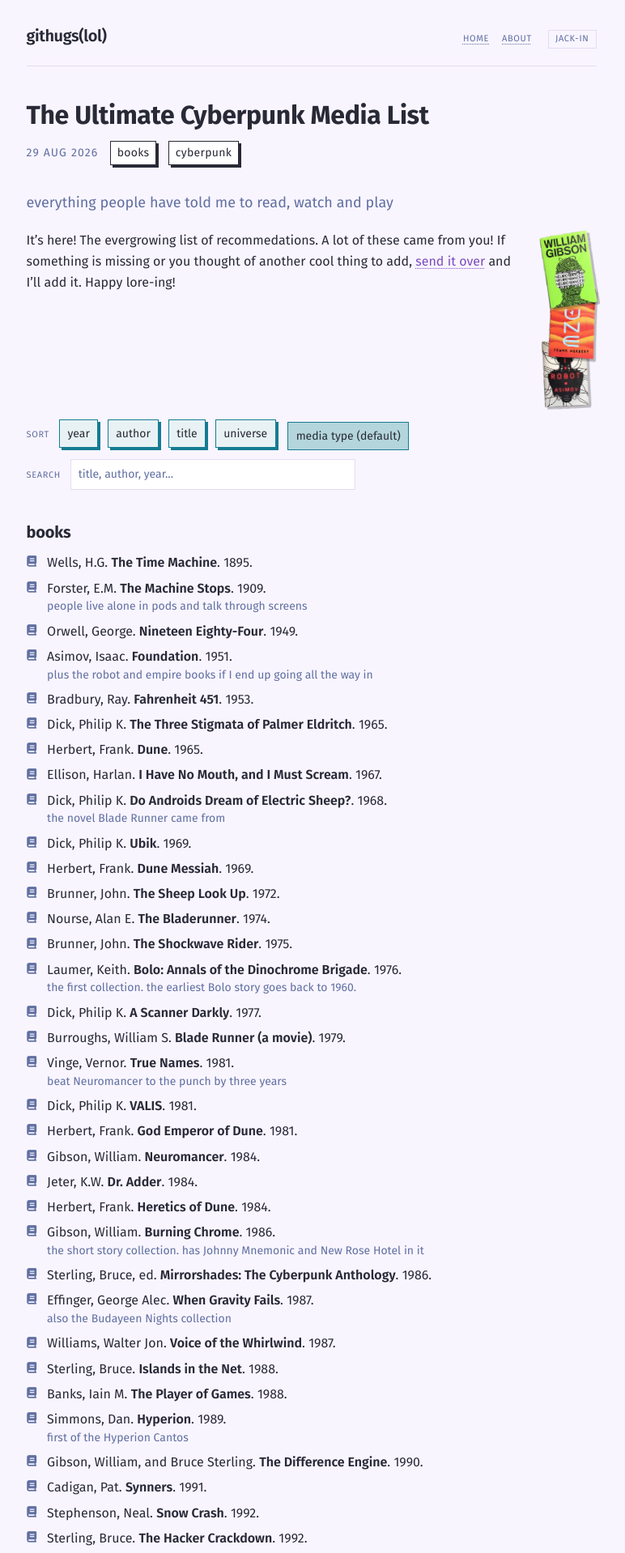
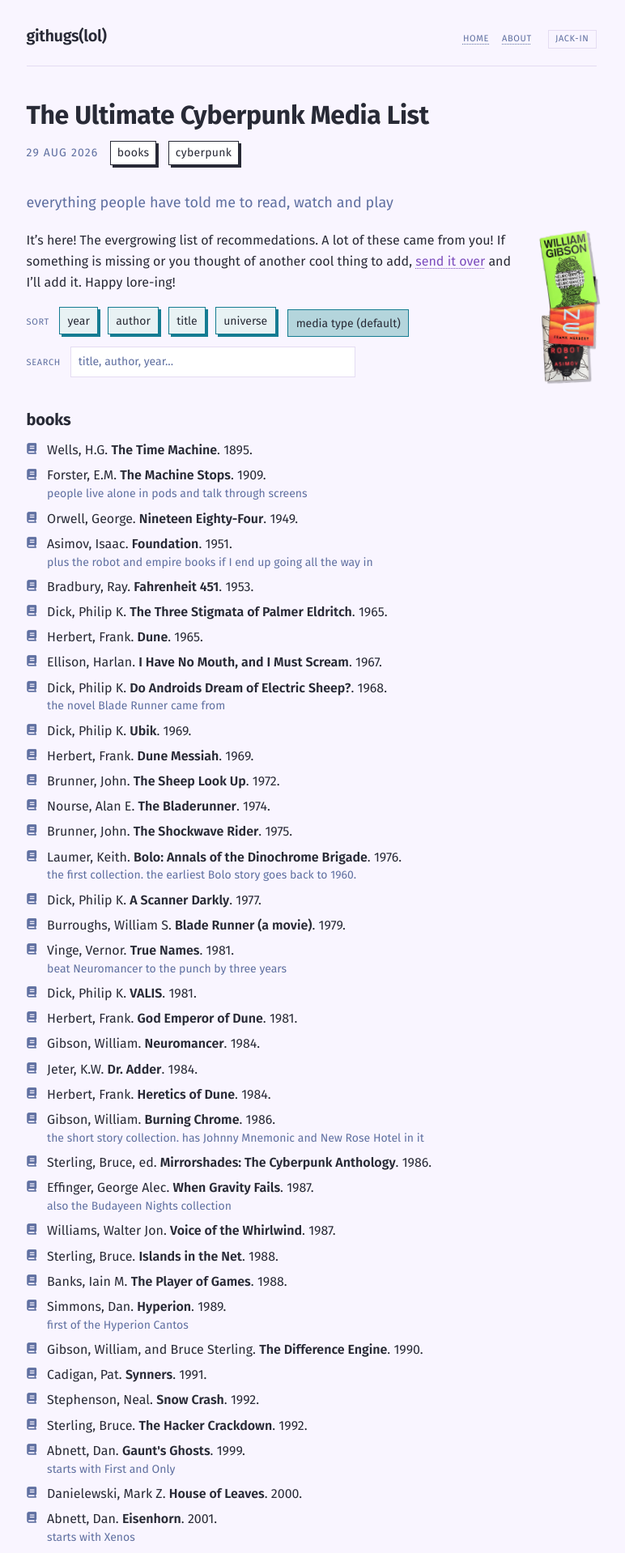
Before and after one commit to kirenia/kirenia.github.io, a Jekyll site: the page built from _posts/2026-08-29-the-ultimate-cyberpunk-media-list.markdown, in a window 1280 px wide. Shown: the top 1918 px of the page at 81% size, without its empty margins (248-1020 px from the left). Built offline with Jekyll 4.4.1, drawn with Linux system fonts in a browser that asks for light colours.

Commit message:
desktop styles

```diff
--- a/assets/css/style.css
+++ b/assets/css/style.css
@@ -607,9 +607,6 @@ th, td { border-bottom: 1px solid var(--line); padding: 0.5rem 0.6rem; text-alig
   font-family: var(--body-font);
 }
 
-/* never let the controls wrap around a floated sticker */
-.sorter { clear: right; }
-
 .sorter + .sorter { margin-bottom: 2.5rem; }
 
 .sorter__label {
@@ -698,6 +695,8 @@ th, td { border-bottom: 1px solid var(--line); padding: 0.5rem 0.6rem; text-alig
     flex-direction: column;
     align-items: stretch;
     gap: 0.5rem;
+    /* no room to sit beside the pile at this width */
+    clear: right;
   }
 
   /* the column flips the main axis, so the row's flex-basis would set
@@ -705,17 +704,21 @@ th, td { border-bottom: 1px solid var(--line); padding: 0.5rem 0.6rem; text-alig
   .sorter__search {
     flex: none;
     width: 100%;
-    max-width: none;
   }
 
+  /* two columns, but capped so they don't stretch into slabs on a big
+     phone or an unfolded foldable */
   .sorter__buttons {
     display: grid;
     grid-template-columns: 1fr 1fr;
     gap: 0.7rem;
+    max-width: 28rem;
   }
 
   /* five buttons, so the last one takes the empty half to itself */
   .sorter__buttons button:last-child { grid-column: 1 / -1; }
+
+  .sorter__search { max-width: 28rem; }
 
   .sorter button {
     width: 100%;
@@ -882,7 +885,7 @@ th, td { border-bottom: 1px solid var(--line); padding: 0.5rem 0.6rem; text-alig
   margin: 0;
 }
 
-.sticker-stack .sticker + .sticker { margin-top: -1.4rem; }
+.sticker-stack .sticker + .sticker { margin-top: -2.4rem; }
 
 .sticker-stack .sticker:nth-child(1) { z-index: 4; }
 .sticker-stack .sticker:nth-child(2) { z-index: 3; margin-left: 0.6rem; }
```
